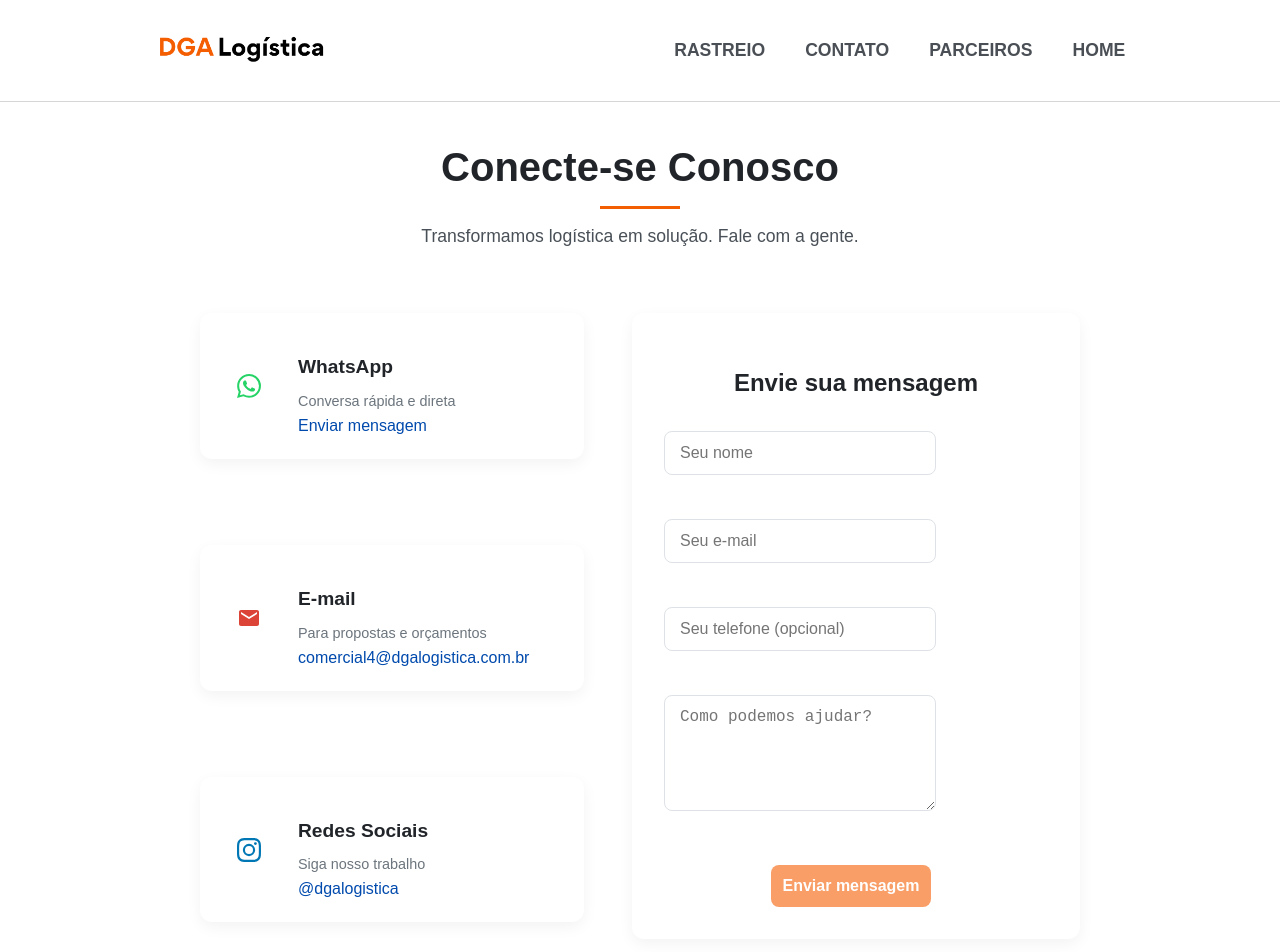
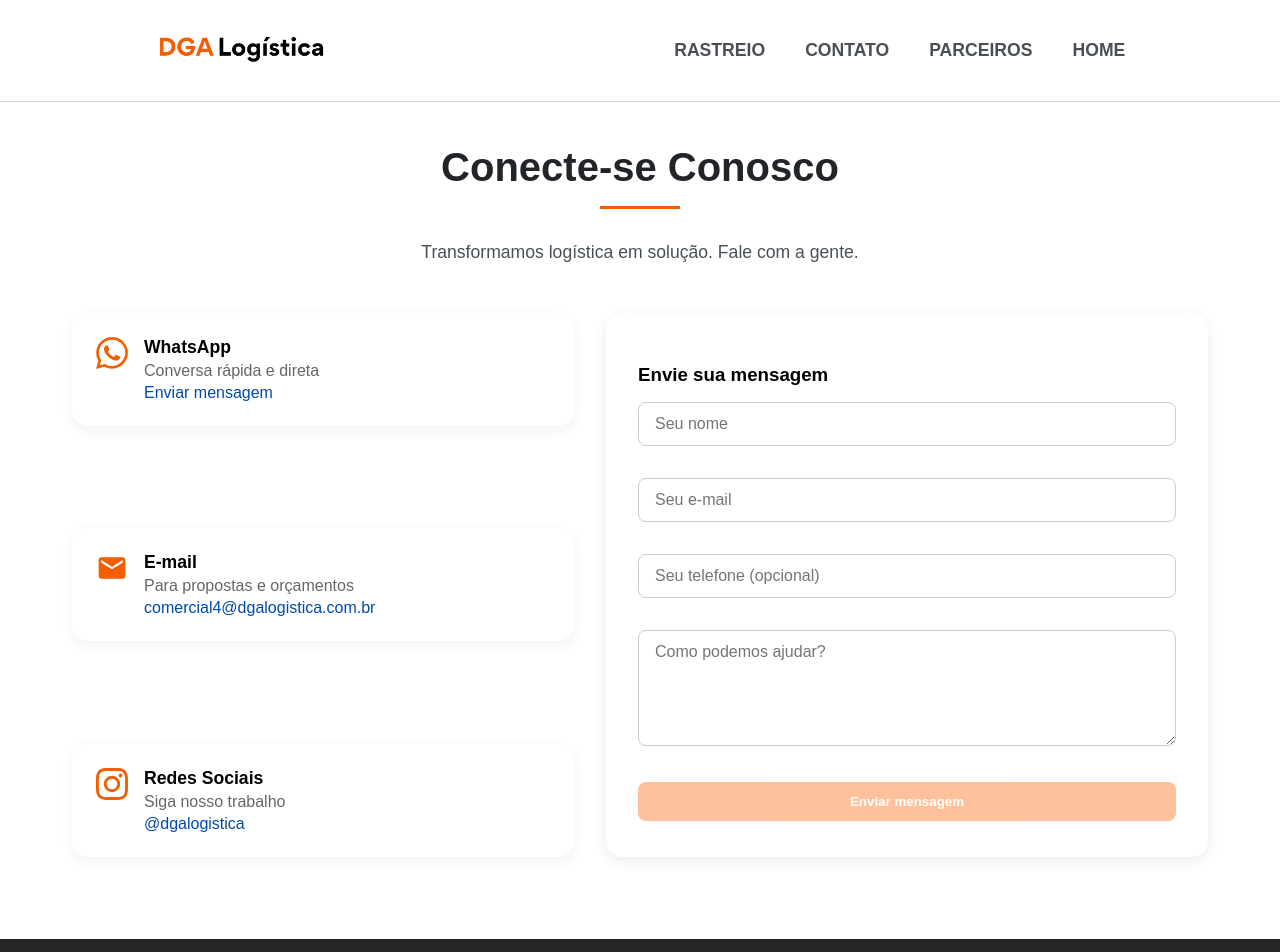
Before and after one commit to lucgoulart/DGA-Logistica, an Angular app: page /contato in a window 1280 px wide. Shown: the top 952 px of the page. Built offline with nearby package versions, Linux system fonts and the light colour scheme; a web font is replaced by a local one.

Commit message:
readaptacao tela de contato

```diff
--- a/src/app/components/contato/contato/contato.component.scss
+++ b/src/app/components/contato/contato/contato.component.scss
@@ -1,24 +1,149 @@
+/* Estrutura principal do container flexível */
+.containers-flex {
+  display: flex;
+  flex-wrap: wrap;
+  justify-content: center;
+  gap: 2rem;
+  max-width: 1200px;
+  margin: 0 auto;
+  padding: 2rem;
+  box-sizing: border-box;
+  margin-bottom: 50px;
+}
+
+/* Coluna dos contatos */
+.containers-flex__contato-info {
+  flex: 1 1 400px;
+  display: flex;
+  flex-direction: column;
+  gap: 6.4rem;
+}
+
+/* Coluna do formulário */
+.containers-flex__contato-form {
+  flex: 1 1 500px;
+  background-color: #fff;
+  padding: 2rem;
+  border-radius: 16px;
+  box-shadow: 0 4px 14px rgba(0, 0, 0, 0.08);
+  box-sizing: border-box;
+}
+
+.containers-flex__contato-form h3 {
+  margin-bottom: 1rem;
+}
+
+/* Blocos de contato */
+.info-item {
+  display: flex;
+  gap: 1rem;
+  padding: 1.5rem;
+  background-color: #fff;
+  border-radius: 16px;
+  box-shadow: 0 4px 14px rgba(0, 0, 0, 0.06);
+  align-items: flex-start;
+
+  .info-icon svg {
+    width: 32px;
+    height: 32px;
+    flex-shrink: 0;
+  }
+
+  .info-content h3 {
+    margin: 0;
+    font-size: 1.1rem;
+    font-weight: 600;
+  }
+
+  .info-content p {
+    margin: 0.25rem 0;
+    color: #666;
+  }
+
+  a {
+    color: #004aad;
+    font-weight: 500;
+    text-decoration: none;
+    word-break: break-word;
+  }
+}
+
+/* Inputs e textarea */
+.form-group {
+  width: 100%;
+}
+
+.form-group input,
+.form-group textarea {
+  width: 100%;
+  padding: 0.75rem 1rem;
+  font-size: 1rem;
+  border: 1px solid #ccc;
+  border-radius: 8px;
+  box-sizing: border-box;
+  font-family: inherit;
+}
+
+input, textarea{
+    &:focus {
+          outline: none;
+          border-color: #004aad;
+        }
+}
+
+/* Botão */
+.submit-btn {
+  width: 100%;
+  padding: 0.75rem;
+  background-color: #ff985c;
+  color: white;
+  border: none;
+  border-radius: 8px;
+  font-weight: bold;
+  cursor: pointer;
+  transition: background 0.3s ease;
+}
+
+.submit-btn:disabled {
+    opacity: 0.6;
+    cursor: not-allowed;
 
 
-.content-limit{
-  display: flex;
-  justify-content: center;
-  align-items: center;
 }
 
-.contato-header {
-  text-align: center;
-  margin-bottom: 3rem;
+/* Responsividade para dispositivos móveis */
+@media (max-width: 768px) {
+  .containers-flex {
+    flex-direction: column;
+    padding: 1rem;
+  }
 
-  h2 {
+  .containers-flex__contato-info,
+  .containers-flex__contato-form {
+    flex: 1 1 100%;
+  }
+
+  .info-item {
+    flex-direction: row;
+  }
+}
+
+.contato-header{
+    display: flex;
+    align-items: center;
+    flex-direction: column;
+
+      h2 {
     font-size: 2.5rem;
     color: #212529;
     margin-bottom: 1rem;
+    text-align: center;
   }
 
   p {
     color: #495057;
     font-size: 1.1rem;
+    text-align: center;
   }
 
   &__divider {
@@ -29,277 +154,12 @@
   }
 }
 
-.containers-flex {
-  display: flex;
-  justify-content: center;
-  width: 100%;
-  gap: 3rem;
-  margin-bottom: 3rem;
-
-  &__contato-info {
-    display: flex;
-    flex-direction: column;
-    gap: 5.4rem;
-    width: 30%;
-
-    .info-item {
-      display: flex;
-      gap: 1.5rem;
-      padding: 1.5rem;
-      background: white;
-      border-radius: 12px;
-      box-shadow: 0 5px 15px rgba(0, 0, 0, 0.05);
-      transition: transform 0.3s ease;
-      align-items: center;
-
-      &:hover {
-        transform: translateY(-5px);
-      }
-
-      .whatsapp .info-icon {
-        color: #25D366;
-      }
-    }
-
-    .info-icon {
-      width: 50px;
-      height: 50px;
-      border-radius: 50%;
-      display: flex;
-      align-items: center;
-      justify-content: center;
-      flex-shrink: 0;
-
-      svg {
-        width: 24px;
-        height: 24px;
-      }
-    }
-
-    .whatsapp .info-icon {
-      color: #25D366;
-    }
-
-    .email .info-icon {
-      color: #DB4437;
-    }
-
-    .social .info-icon {
-      color: #0077b5;
-    }
-
-    .info-content {
-      h3 {
-        color: #212529;
-        margin-bottom: 0.5rem;
-        font-size: 1.2rem;
-      }
-
-      p {
-        color: #6c757d;
-        margin-bottom: 0.5rem;
-        font-size: 0.9rem;
-      }
-
-      a {
-        text-decoration: none;
-      }
-
-      .social-links {
-        display: flex;
-        gap: 1rem;
-        margin-top: 0.5rem;
-      }
-    }
-
-    .info-link {
-      color: #004aad;
-      text-decoration: none;
-      font-weight: 500;
-      transition: color 0.3s ease;
-      word-break: break-word;
-      overflow-wrap: break-word;
-      white-space: normal;
-
-      &:hover {
-        color: #2170db;
-        text-decoration: underline;
-      }
-    }
-  }
-
-&__contato-form {
-  background: white;
-  padding: 2rem;
-  border-radius: 12px;
-  box-shadow: 0 5px 15px rgba(0, 0, 0, 0.05);
-  width: 30%;
-
-  h3 {
-    color: #212529;
-    margin-bottom: 1.5rem;
-    font-size: 1.5rem;
-    text-align: center;
-  }
-
-  form {
-    display: flex;
-    flex-direction: column;
-    align-items: center;
-    width: 100%;
-    max-width: 374px;
-
-    .form-group {
-      margin-bottom: 1.5rem;
-      width: 100%;
-      max-width: 480px; // Limita a largura dos campos
-      padding: 10px;
-
-      input,
-      textarea {
-        width: 100%;
-        padding: 12px 15px;
-        border: 1px solid #dee2e6;
-        border-radius: 8px;
-        font-size: 1rem;
-        transition: border-color 0.3s ease;
-        max-width: 500px;
-
-        &:focus {
-          outline: none;
-          border-color: #004aad;
-        }
-      }
-
-      textarea {
-        resize: vertical;
-      }
-    }
-
-    .content-button {
-      margin-top: 1rem;
-      text-align: center;
-
-      .submit-btn {
-        width: 100%;
-        padding: 12px;
-        background: #f45e02;
-        color: white;
-        border: none;
-        border-radius: 8px;
-        font-size: 1rem;
-        font-weight: 600;
-        cursor: pointer;
-        transition: all 0.3s ease;
-
-
-        &:hover {
-          transform: translateY(-2px);
-          box-shadow: 0 5px 15px rgba(0, 74, 173, 0.3);
-        }
-
-        &:disabled {
-          opacity: 0.6;
-          cursor: not-allowed;
-        }
-      }
-    }
-  }
-}
+svg{
+  color: #f45e02;
 }
 
-
-@media (max-width: 750px) {
-
-  .contato-header{
-    max-width: 90%;
-  }
-
-  .containers-flex {
-    flex-direction: column !important;
-    align-items: center;
-
-
-    &__contato-info{
-      width: 100% !important;
-      max-width: 90%;
-    }
-
-    &__contato-form{
-      width: 100% !important;
-      padding: 0px !important;
-      display: flex;
-      flex-direction: column;
-      align-items: center;
-      max-width: 90%;
-
-      input,textarea{
-        max-width: 250px !important;
-      }
-    }
-    .content-button{
-      margin-bottom: 40px;
-    }
-  }
-  }
-
-
-  @media (min-width: 768px) and (max-width: 1024px) {
-    input, textarea{
-      max-width: 200px !important;
-    }
-
+form {
+  display: flex;
+  flex-direction: column;
+  gap: 2rem;
 }
-
-  @media (min-width: 820px) and (max-width: 1180px) {
-    input, textarea{
-      max-width: 275px !important;
-    }
-
-}
-
-  @media (min-width: 1024px) and (max-width: 1366px) {
-    input, textarea{
-      max-width: 340px !important;
-    }
-
-}
-
-
-  @media (min-width: 912px) and (max-width: 1368px) {
-    input, textarea{
-      max-width: 240px !important;
-    }
-
-     @media (max-width: 334px) {
-      form{
-        max-width: 248px !important;
-      }
-    }
-  }
-
-
-
-
-.modal-overlay {
-  position: fixed;
-  top: 0; left: 0; right: 0; bottom: 0;
-  background: rgba(0,0,0,0.5);
-  display: flex;
-  justify-content: center;
-  align-items: center;
-  z-index: 9999;
-}
-
-.modal-content {
-  background: white;
-  padding: 1.5rem;
-  border-radius: 8px;
-  max-width: 320px;
-  text-align: center;
-}
-
-.p-modal{
-  color: #495057;
-  font-size: 1.1rem;
-}
```
